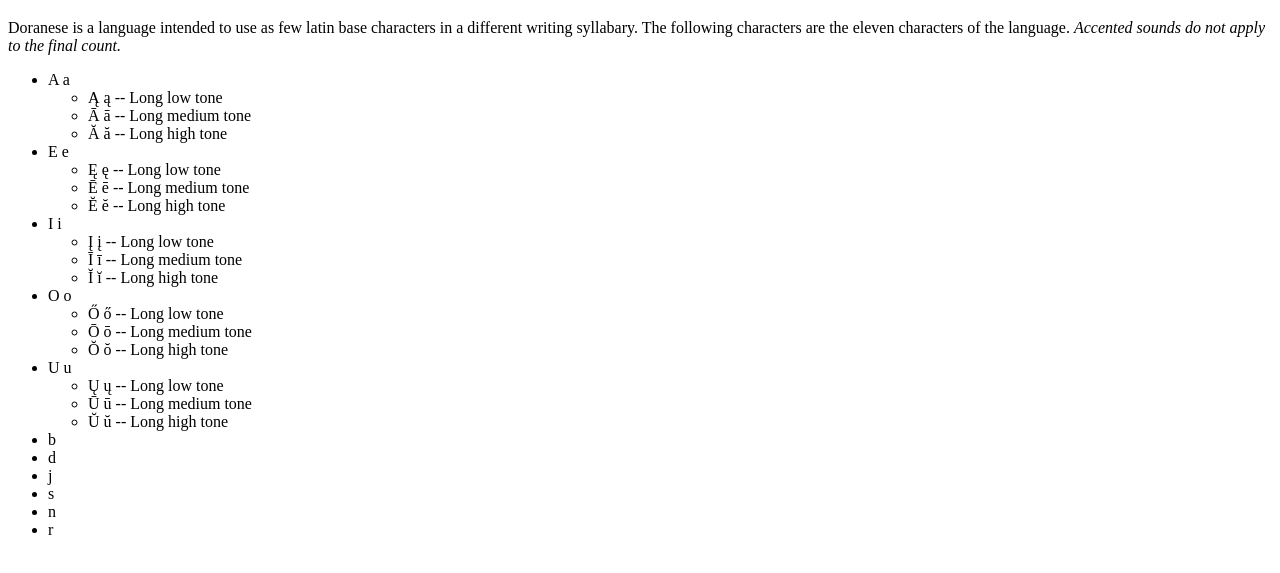
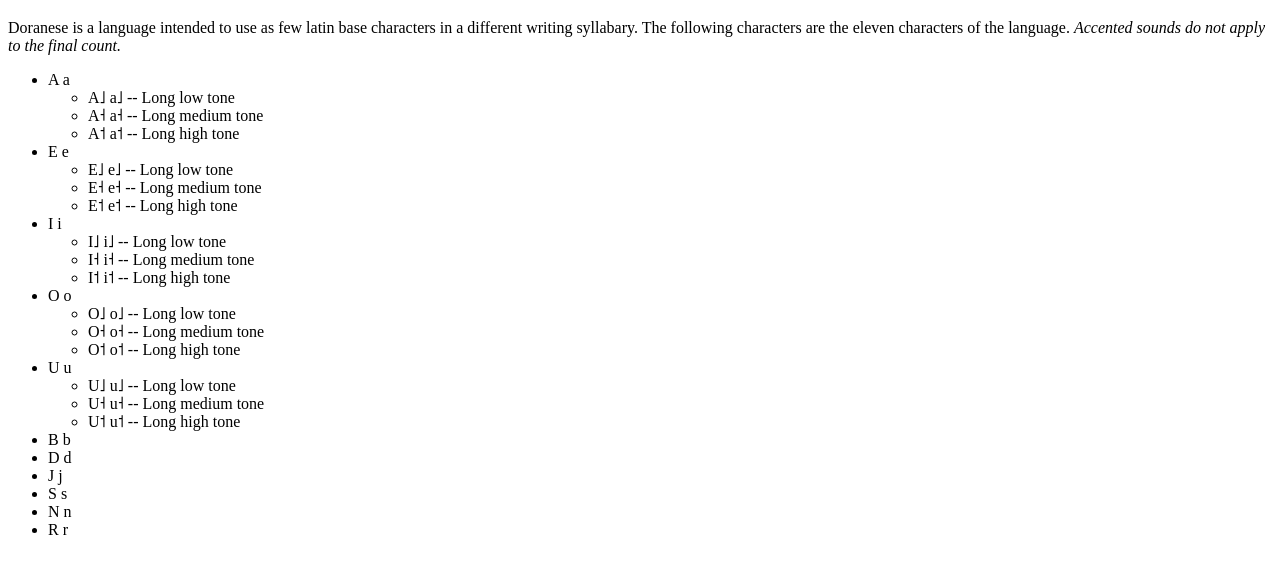
Before and after one commit to doranese/doranese.github.io, a plain HTML site: page documentation/index.html in a window 1280 px wide. Shown: the part 61-634 px from the top of the page. Drawn offline with Linux system fonts and the light colour scheme.

Commit message:
Update index.html

```diff
--- a/documentation/index.html
+++ b/documentation/index.html
@@ -11,45 +11,45 @@
     <ul>
       <li>A a
         <ul>
-          <li>&Aogon; &aogon; -- Long low tone</li>
-          <li>&Amacr; &amacr; -- Long medium tone</li>
-          <li>&Abreve; &abreve; -- Long high tone</li>
+          <li>A&#745; a&#745; -- Long low tone</li>
+          <li>A&#743; a&#743; -- Long medium tone</li>
+          <li>A&#742; a&#742; -- Long high tone</li>
         </ul>
       </li>
       <li>E e
         <ul>
-          <li>&Eogon; &eogon; -- Long low tone</li>
-          <li>&Emacr; &emacr; -- Long medium tone</li>
-          <li>&#276; &#277; -- Long high tone</li>
+          <li>E&#745; e&#745; -- Long low tone</li>
+          <li>E&#743; e&#743; -- Long medium tone</li>
+          <li>E&#742; e&#742; -- Long high tone</li>
         </ul>
       </li>
       <li>I i
         <ul>
-          <li>&Iogon; &iogon; -- Long low tone</li>
-          <li>&Imacr; &imacr; -- Long medium tone</li>
-          <li>&#300; &#301; -- Long high tone</li>
+          <li>I&#745; i&#745; -- Long low tone</li>
+          <li>I&#743; i&#743; -- Long medium tone</li>
+          <li>I&#742; i&#742; -- Long high tone</li>
         </ul>
       </li>
       <li>O o
         <ul>
-          <li>&Odblac; &odblac; -- Long low tone</li>
-          <li>&Omacr; &omacr; -- Long medium tone</li>
-          <li>&#334; &#335; -- Long high tone</li>
+          <li>O&#745; o&#745; -- Long low tone</li>
+          <li>O&#743; o&#743; -- Long medium tone</li>
+          <li>O&#742; o&#742; -- Long high tone</li>
         </ul>
       </li>
       <li>U u
         <ul>
-          <li>&Uogon; &uogon; -- Long low tone</li>
-          <li>&Umacr; &umacr; -- Long medium tone</li>
-          <li>&Ubreve; &ubreve; -- Long high tone</li>
+          <li>U&#745; u&#745; -- Long low tone</li>
+          <li>U&#743; u&#743; -- Long medium tone</li>
+          <li>U&#742; u&#742; -- Long high tone</li>
         </ul>
       </li>
-      <li>b</li>
-      <li>d</li>
-      <li>j</li>
-      <li>s</li>
-      <li>n</li>
-      <li>r</li>
+      <li>B b</li>
+      <li>D d</li>
+      <li>J j</li>
+      <li>S s</li>
+      <li>N n</li>
+      <li>R r</li>
     </ul>
   </body>
 </html>
```
